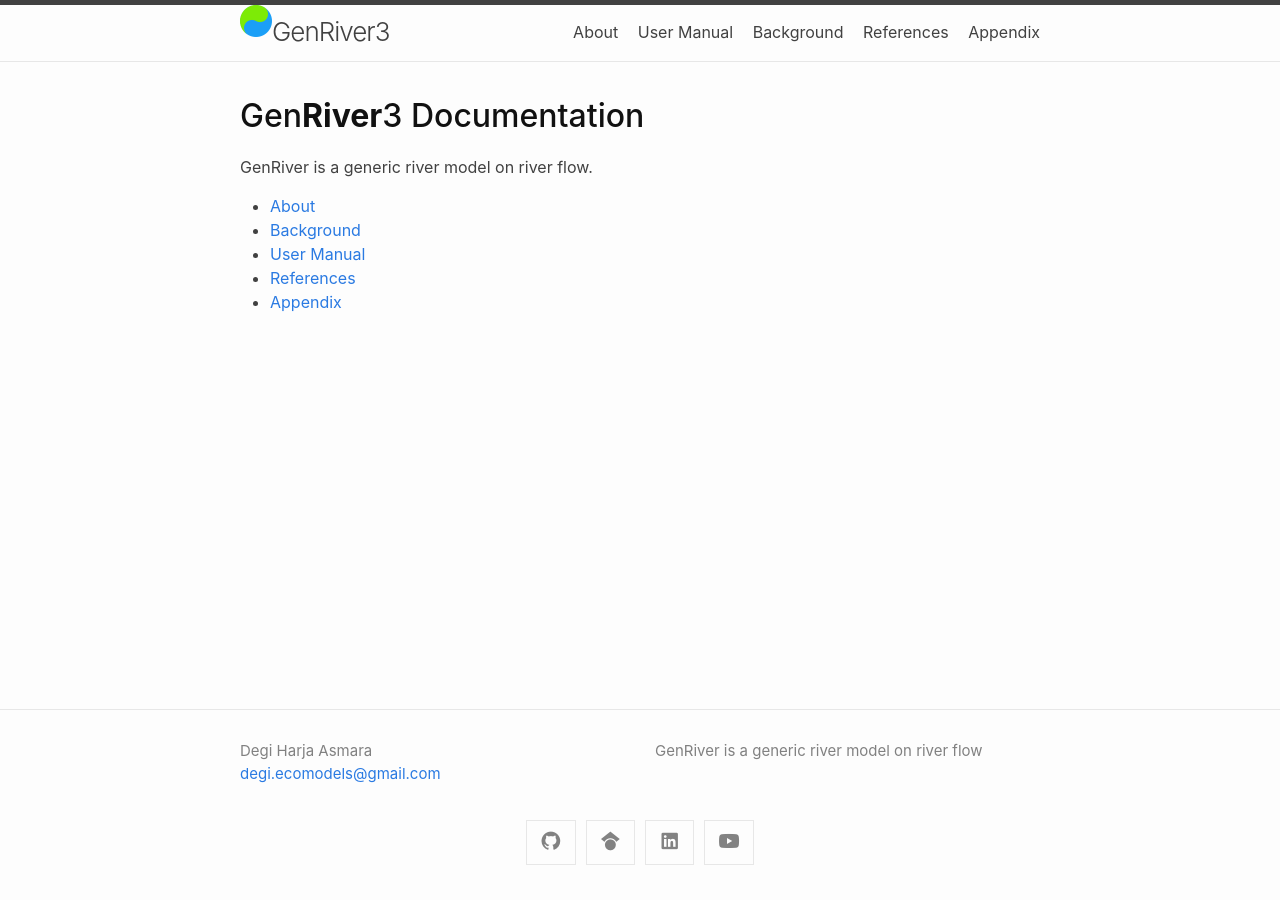
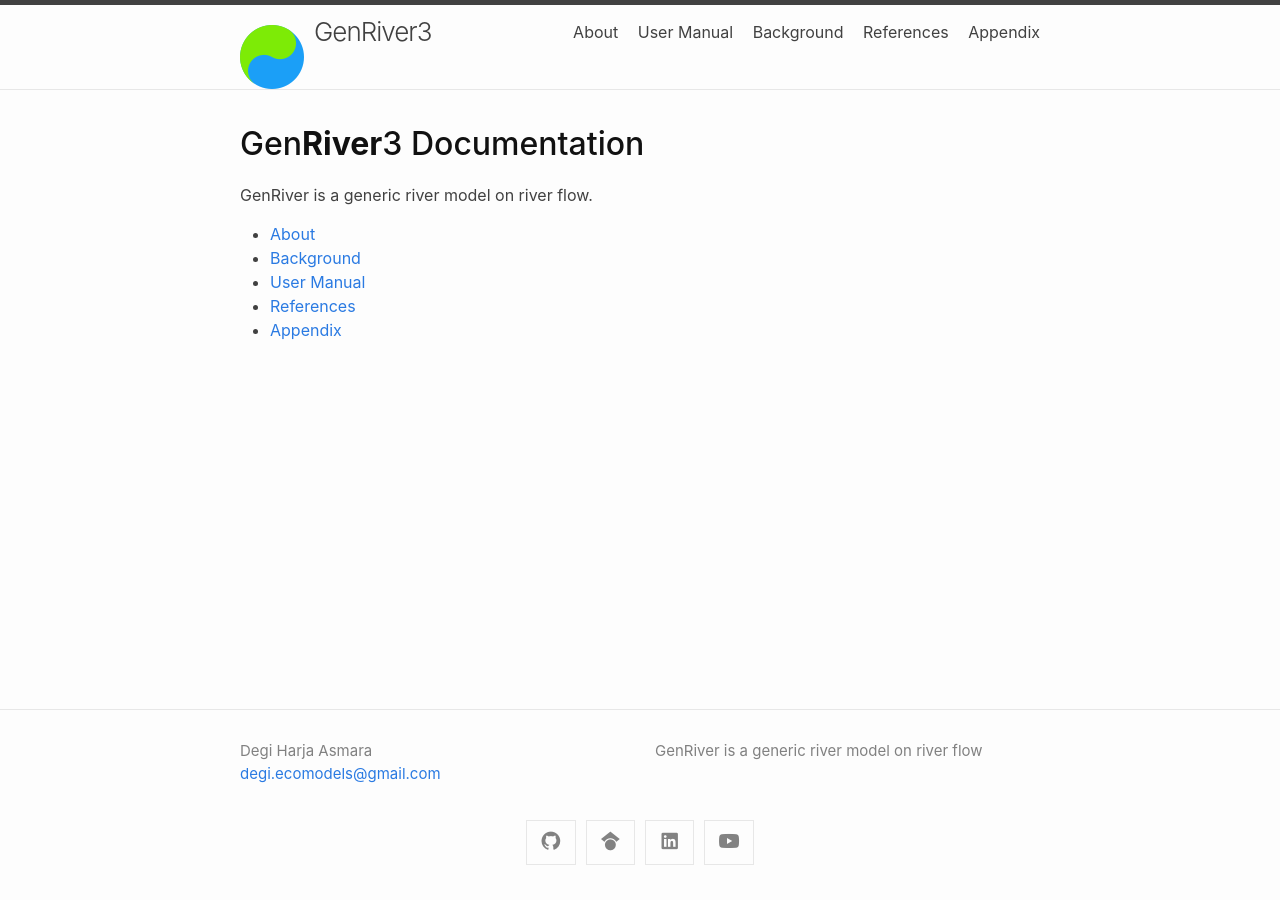
Before and after one commit to degi/genriver, a Jekyll site: the page built from docs/index.md, in a window 1280 px wide. Built offline with Jekyll 4.4.1, drawn with Linux system fonts in a browser that asks for light colours.

Commit message:
Update header.html

```diff
--- a/docs/_includes/header.html
+++ b/docs/_includes/header.html
@@ -4,7 +4,7 @@
     {%- assign default_paths = site.pages | map: "path" -%}
     {%- assign page_paths = site.minima.nav_pages | default: default_paths -%}
     {%- assign page_titles = site.pages | map: 'title' | compact %}
-    <img src="https://degi.github.io/genriver/images/genriver_logo.png", height="32" class="site-title">
+    <img src="https://degi.github.io/genriver/images/genriver_logo.png" style="float:left;height=32;margin-top:20px;margin-right:10px">
     <a class="site-title" rel="author" href="{{ '/' | relative_url }}">{{ site.title | escape }}</a>
 
     {%- unless page_titles == empty %}
```
